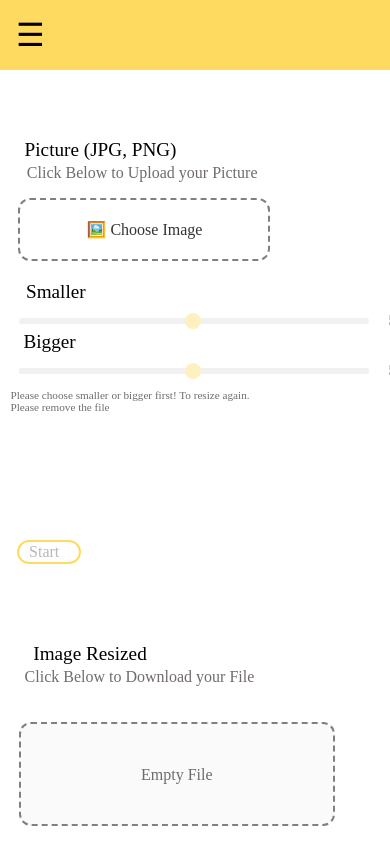
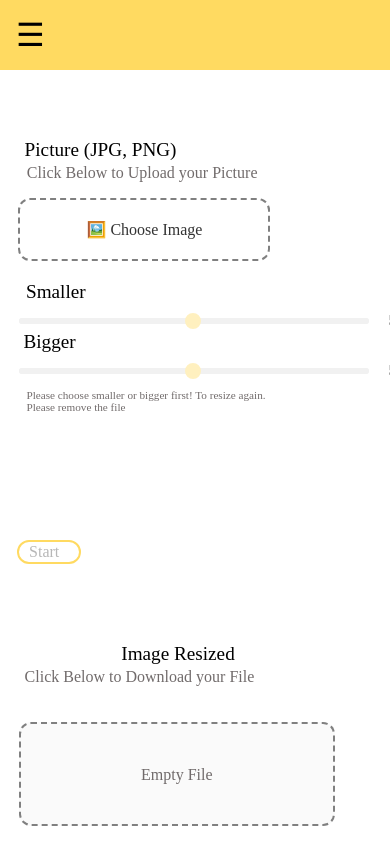
Before and after one commit to Zidri/YellowCard, a React (Create React App) app: page /image-resizer in a window 390 px wide. Shown: the top 864 px of the page. Built offline with nearby package versions, Linux system fonts and the light colour scheme.

Commit message:
changes in mobile15

```diff
--- a/src/styles/Resizer.css
+++ b/src/styles/Resizer.css
@@ -584,7 +584,7 @@ display: none;
   right: 34%
 }
 .resizerhead3 {
-  right: 20% !important;
+  left: -6rem;
 }
 .resizerhead2 {
   right: 24%
@@ -593,6 +593,6 @@ display: none;
   right: 29%
 }
 .resizerhead11 {
-  left: -7rem
+  left: -6rem
 }
 }
```
